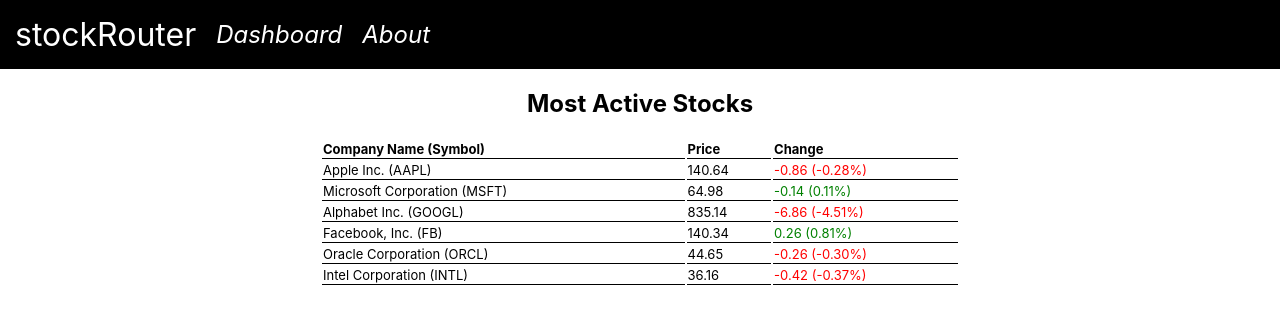
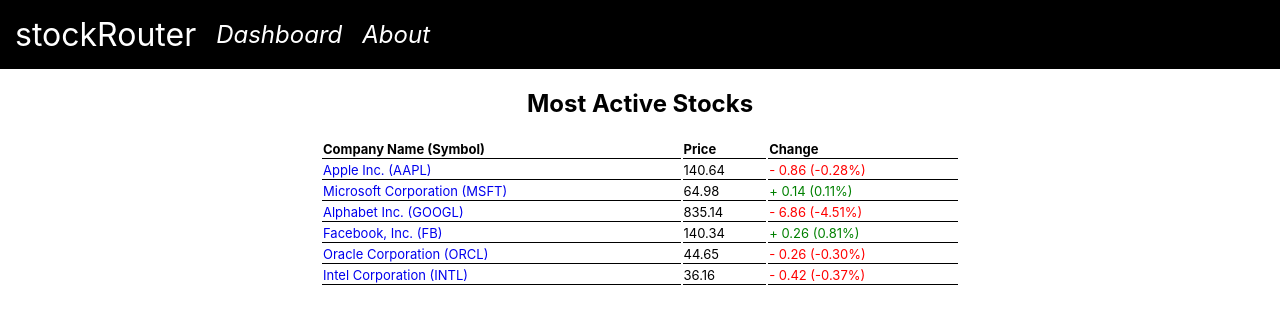
Before and after one commit to benburgos/react-router-lab, a React (Create React App) app: page /stocks in a window 1280 px wide. Shown: the top 324 px of the page. Built offline with nearby package versions, Linux system fonts and the light colour scheme.

Commit message:
adds links and finishes table

```diff
--- a/src/index.css
+++ b/src/index.css
@@ -72,10 +72,14 @@ th, td {
   border-bottom: 1px solid black;
 }
 
-.change-red {
+td a {
+  text-decoration: none;
+}
+
+.red {
   color: red;
 }
 
-.change-green {
+.green {
   color: green;
 }
--- a/src/pages/Dashboard.jsx
+++ b/src/pages/Dashboard.jsx
@@ -1,4 +1,5 @@
 import stocks from '../data/data';
+import { Link } from 'react-router-dom';
 
 export default function Dashboard() {
   return (
@@ -10,13 +11,19 @@ export default function Dashboard() {
           <th>Price</th>
           <th>Change</th>
         </tr>
-        {stocks.map(({ name, symbol, lastPrice, change, open }) => {
+        {stocks.map(({ name, symbol, lastPrice, change, open }, index) => {
           return (
-            <tr key={symbol}>
-              <td>{`${name} (${symbol})`}</td>
+            <tr key={index}>
+              <td>
+                <Link to={`/stocks/${symbol}`}>{`${name} (${symbol})`}</Link>
+              </td>
+
               <td>{lastPrice}</td>
-              <td className={Math.sign(change) === -1 ? 'change-red':'change-green'}>
-                {`${(lastPrice - open).toFixed(2)} (${change.toFixed(2)}%)`}
+              <td className={Math.sign(change) === -1 ? 'red' : 'green'}>
+                {`
+                ${Math.sign(change) === 1 ? '+' : '-'}
+                ${Math.abs(open - lastPrice).toFixed(2)} (${change.toFixed(2)}%)
+                `}
               </td>
             </tr>
           );
```
